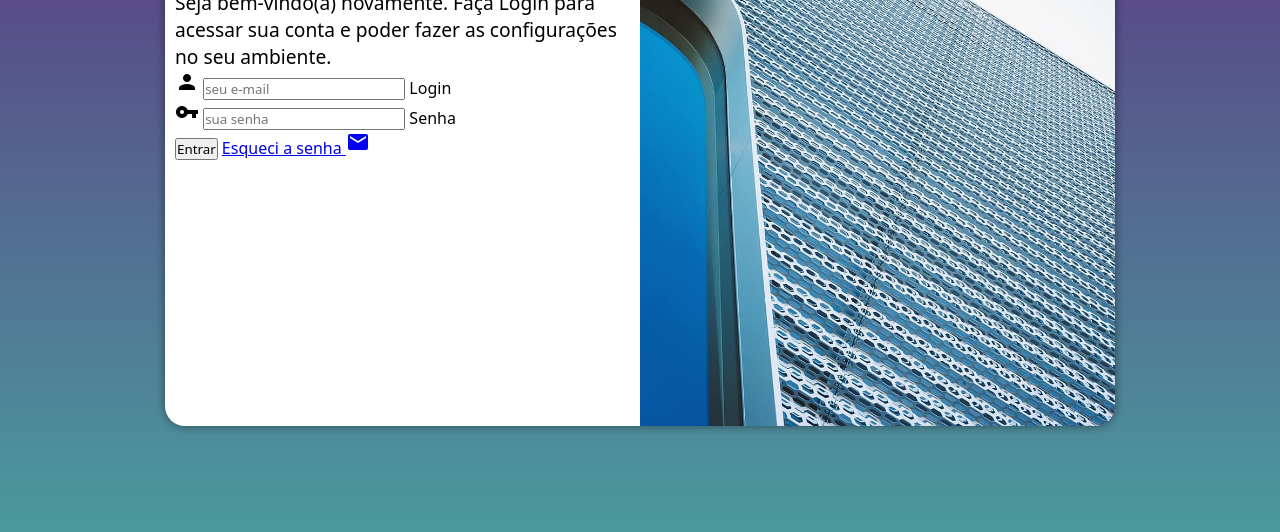
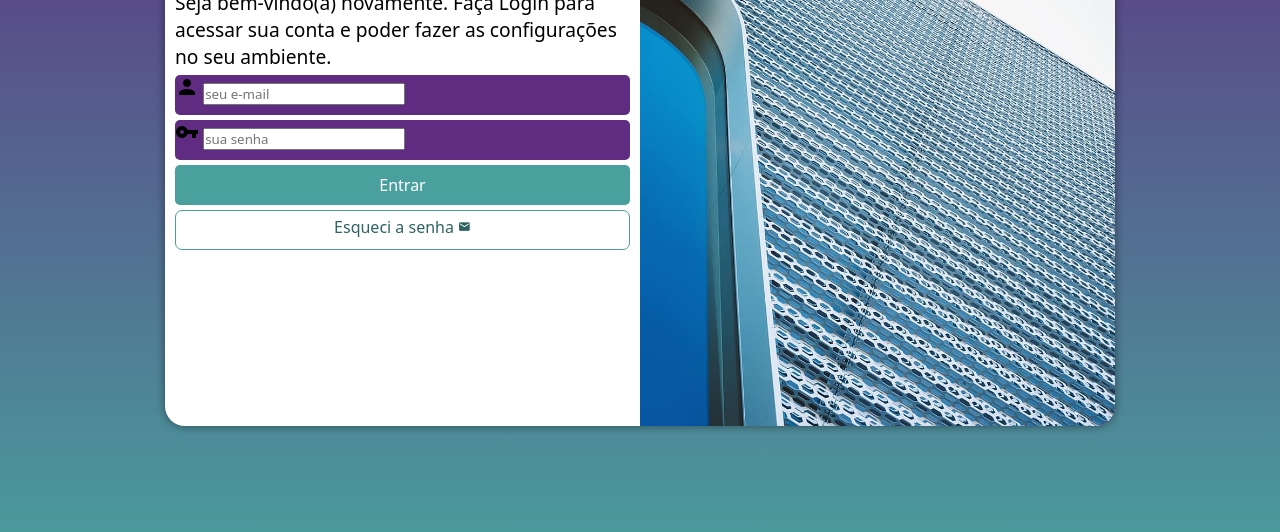
Before and after one commit to kauelucena2k/projeto-login, a plain HTML site: page index.html in a window 1280 px wide. Shown: the part 224-756 px from the top of the page. Drawn offline with Linux system fonts and the light colour scheme.

Commit message:
formatação do formulario

```diff
--- a/estilos/style.css
+++ b/estilos/style.css
@@ -31,7 +31,7 @@ section#login {
     overflow: hidden;
 
    background-color: white;
-    width: 280px;
+    width: 250px;
     height: 500px;
     border-radius: 20px;
     box-shadow: 0px 0px 10px rgba(0, 0, 0, 0.459);
@@ -61,3 +61,56 @@ div#formulario > h1 {
 div#formulario > p {
     font-size: 0.8em;
 }
+
+form > div.campo {
+    background-color: #5f2c82;
+    display: block;
+    width: 100%;
+    height: 40px;
+    border-radius: 5px;
+    margin: 5px 0px;
+
+}
+div.campo > label {
+    display: none;
+}
+
+form > input[type=submit] {
+    display: block;
+    font-size: 1em;
+    width: 100%;
+    height: 40px;
+    background-color: #49a09d;
+    color: white;
+    border: none;
+    border-radius: 5px;
+    cursor: pointer;
+}
+
+form > input[type=submit]:hover {
+    background-color: #2d6462;
+}
+
+form > a.botao {
+    display: block;
+    text-align: center;
+    font-size: 1em;
+    width: 100%;
+    height: 40px;
+    padding-top: 5px;
+    margin-top: 5px;
+    background-color: white;
+    color: #2d6462;
+    border: 1px solid #49a09d;
+    border-radius: 7px;
+    text-decoration: none;
+
+}
+form > a.botao:hover {
+    background-color: #6cd3cf;
+
+}
+
+form > a.botao > i {
+    font-size: 0.8em;
+}
--- a/index.html
+++ b/index.html
@@ -33,7 +33,7 @@
 
                     </div>
                     <input type="submit" value="Entrar">
-                    <a href="esqueci.html">
+                    <a href="esqueci.html" class="botao">
                         Esqueci a senha <i class="material-icons">mail</i>
                     </a>
                 </form>
```
